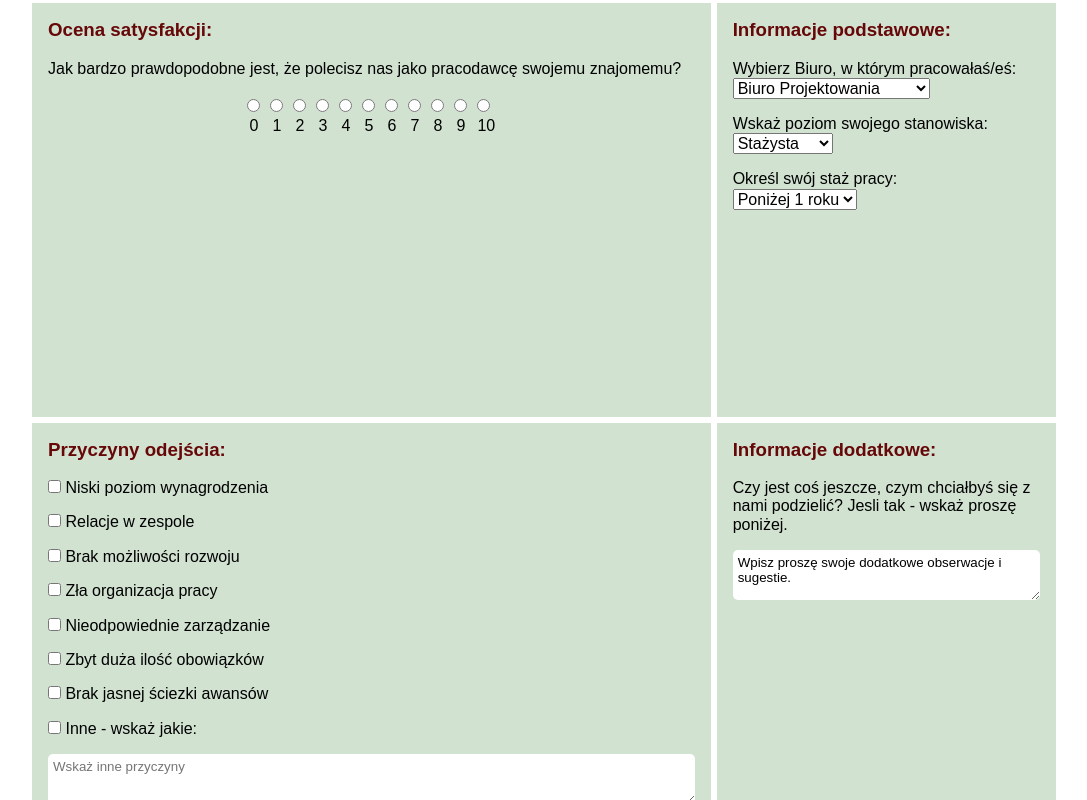
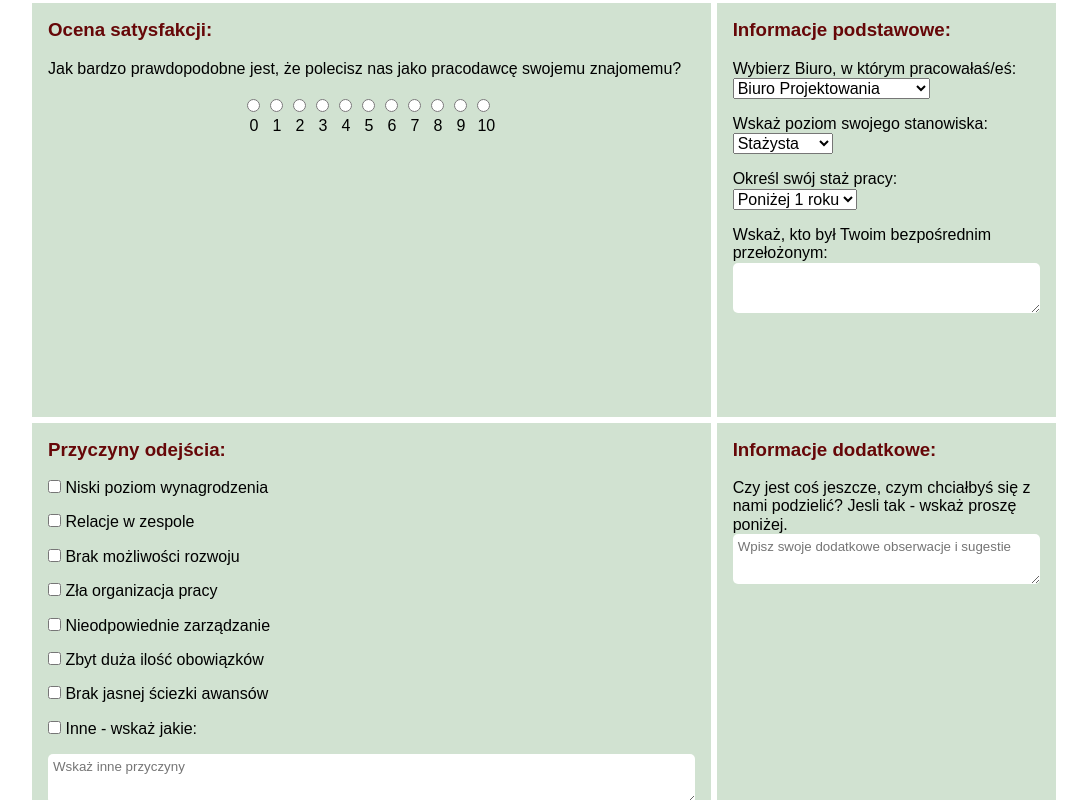
Before and after one commit to joannaMakarewicz/exit-interview, a website: page index.html in a window 1280 px wide. Shown: the part 516-1316 px from the top of the page, without its empty margins (96-1183 px from the left). Drawn offline with Linux system fonts and the light colour scheme.

Commit message:
Adding new question & textarea changes

```diff
--- a/index.html
+++ b/index.html
@@ -162,6 +162,11 @@
             <option>Powyżej 3 lat</option>
           </select>
         </p>
+        <p>
+          <label>Wskaż, kto był Twoim bezpośrednim przełożonym:</label><br />
+              <textarea class="main__item--content" placeholder="Podaj imię i nazwisko przełożonego.">
+    </textarea>
+        </p>
       </article>
 
       <article class="main__item">
@@ -228,14 +233,14 @@
       <article class="main__item">
         <h3>Informacje dodatkowe:</h3>
         <p>
-          Czy jest coś jeszcze, czym chciałbyś się z nami podzielić? Jesli tak -
+          <label>Czy jest coś jeszcze, czym chciałbyś się z nami podzielić? Jesli tak -
           wskaż proszę poniżej.
-        </p>
-        <p>
-          <textarea class="main__item--content">
-Wpisz proszę swoje dodatkowe obserwacje i sugestie.</textarea
-          >
-        </p>
+        </label>
+            <textarea
+            class="main__item--content"
+            name="additional-information"
+            placeholder="Wpisz swoje dodatkowe obserwacje i sugestie"></textarea>
+      </p>
       </article>
 
       <div></div>
```
